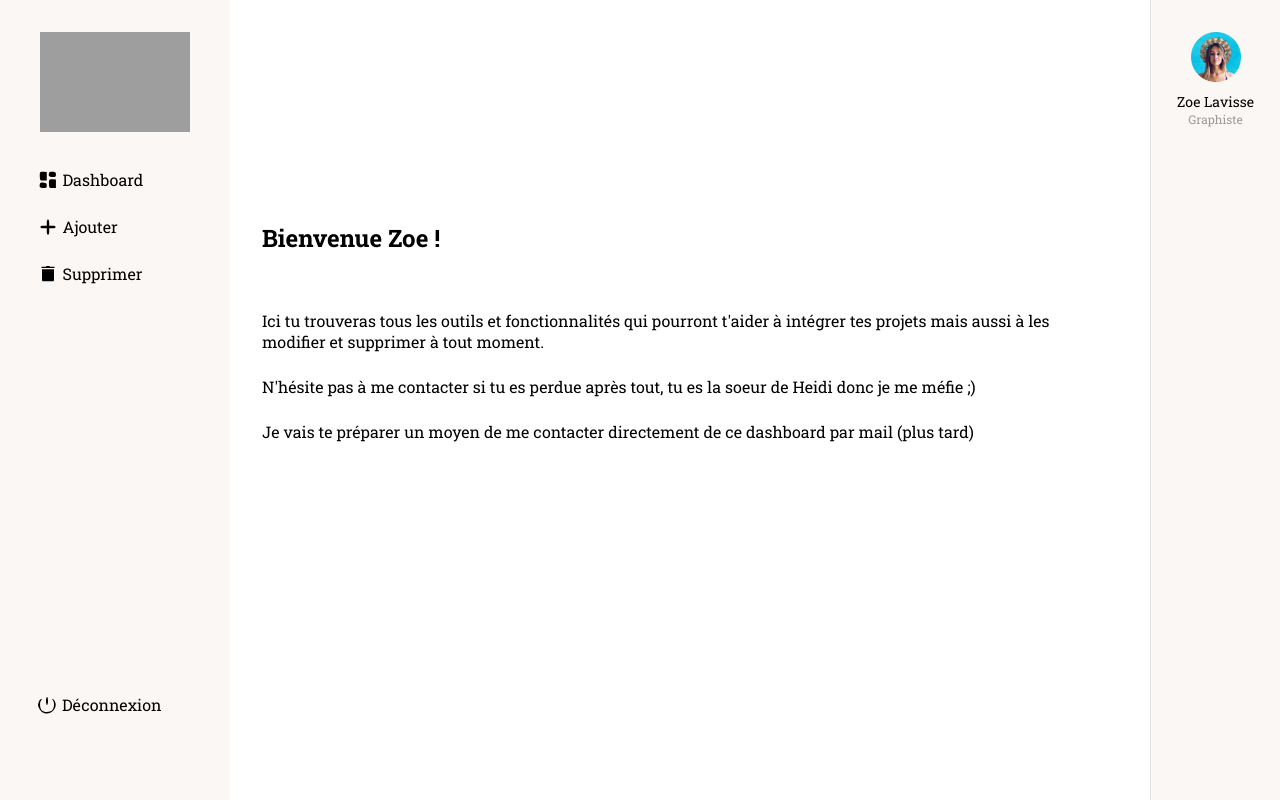
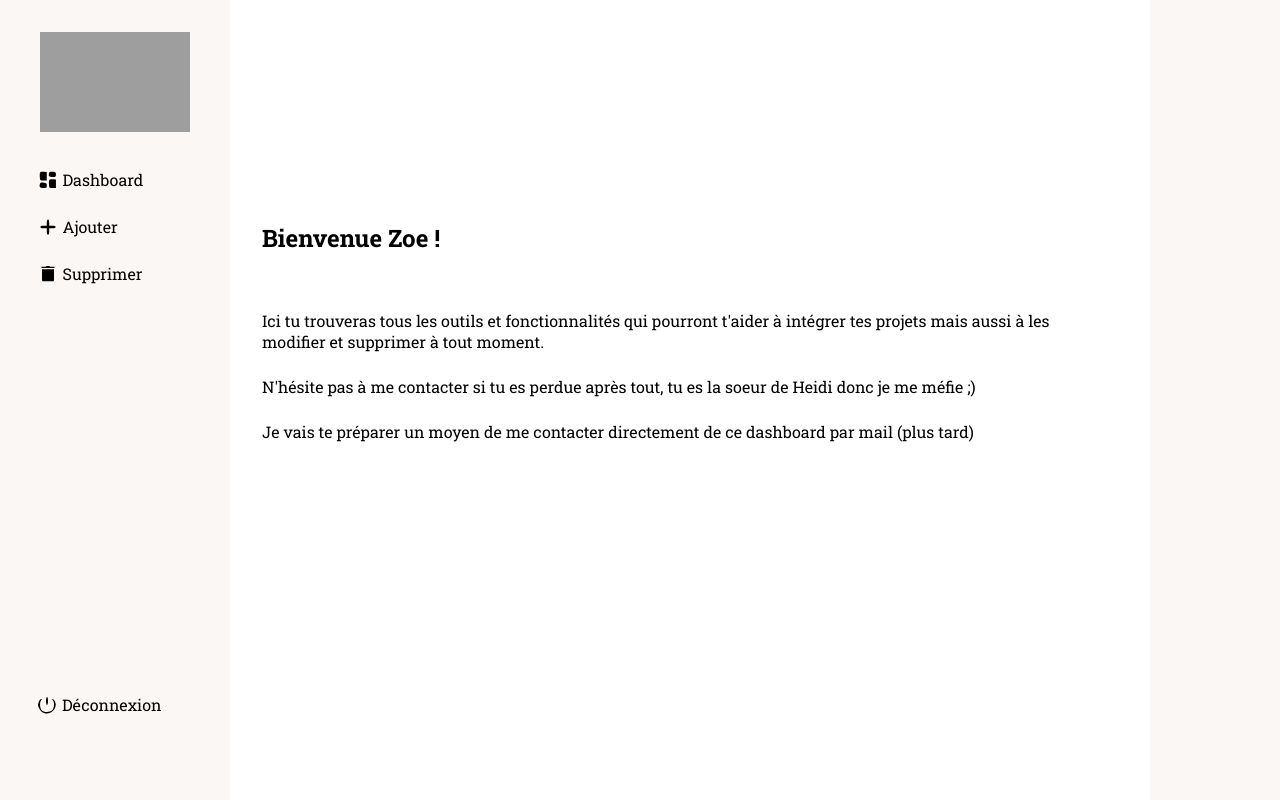
Before and after one commit to Menztel/Zoom-production, a PHP site: page /admin_page.php in a window 1280 px wide. Run offline with PHP 8.4, Linux system fonts and the light colour scheme; data that the repository does not hold is empty; style sheets or scripts are compiled from the project's sources; some libraries are stand-ins or nearby versions; grey boxes are pictures that could not be loaded.

Commit message:
Deleted right container

```diff
--- a/admin_page.php
+++ b/admin_page.php
@@ -208,14 +208,6 @@
             </div>
 
 
-            <div id="right-container">
-                <div id="profil-content">
-                    <img src="assets/avatar.png" alt="avatar">
-                    <p>Zoe Lavisse</p>
-                    <p>Graphiste</p>
-                </div>
-            </div>
-
         </div>
      </body>
     <script src="js/script.js"></script>
--- a/css/style.scss
+++ b/css/style.scss
@@ -1392,42 +1392,3 @@
   color: rgb(0, 0, 0);
   font-family: "Roboto Slab";
 }
-
-
-/*  RIGHT CONTAINER */
-
-  #right-container
-  {
-    width: 130px;
-    height: 100vh;
-    position: absolute;
-    right: 0;
-    border-left: 1px solid #E7E3E0;
-  }
-
-  #profil-content
-  {
-    padding: 2rem 1rem;
-    display: flex;
-    flex-direction: column;
-    align-items: center;
-  }
-
-  #profil-content img
-  {
-    margin-bottom: 10px;
-    width: 50px;
-    height: 50px;
-  }
-
-  #profil-content p
-  {
-    font-family: "Roboto Slab";
-    font-size: 14px;
-  }
-
-  #profil-content p:last-child
-  {
-    color: #9b9b9b;
-    font-size: 12px;
-  }
```
